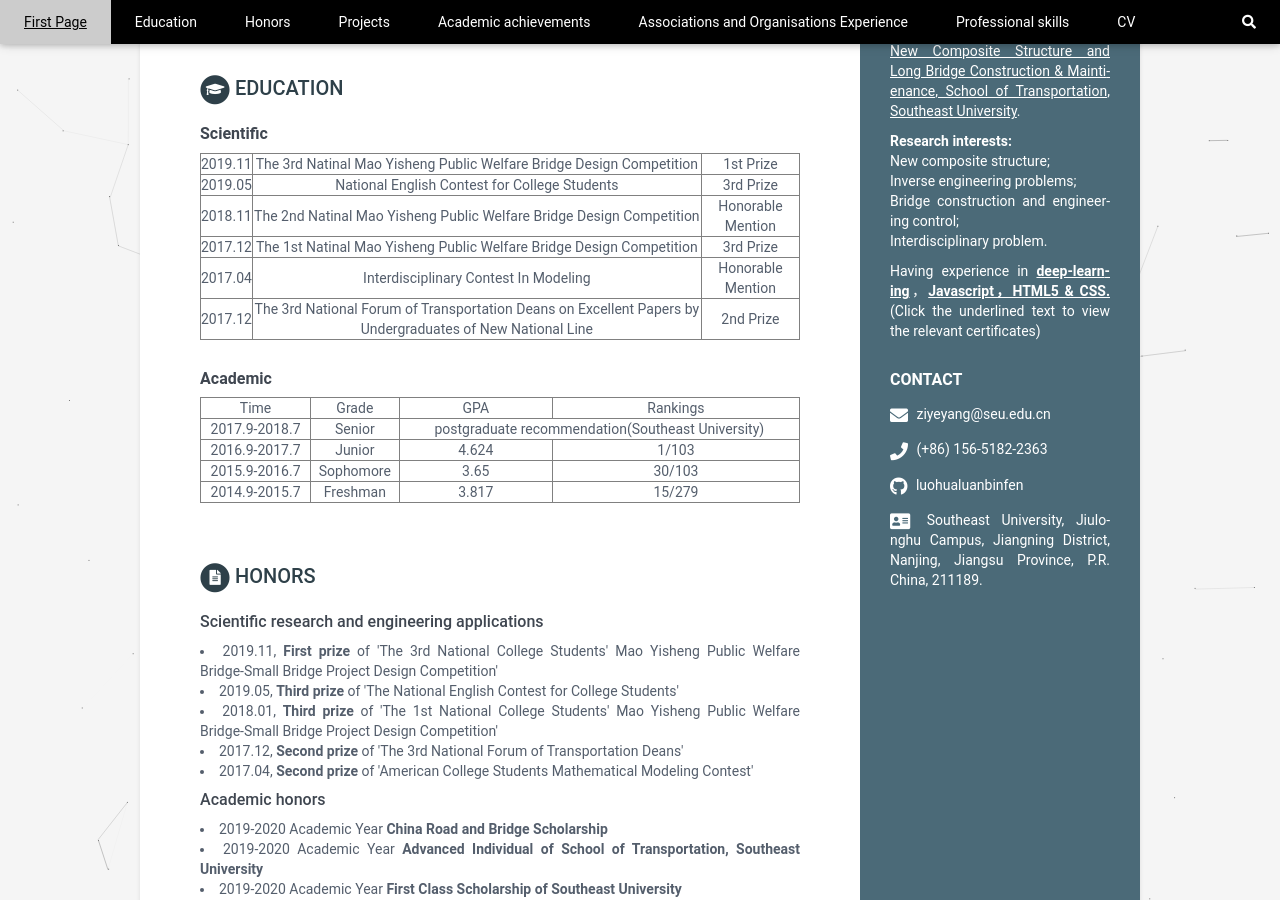
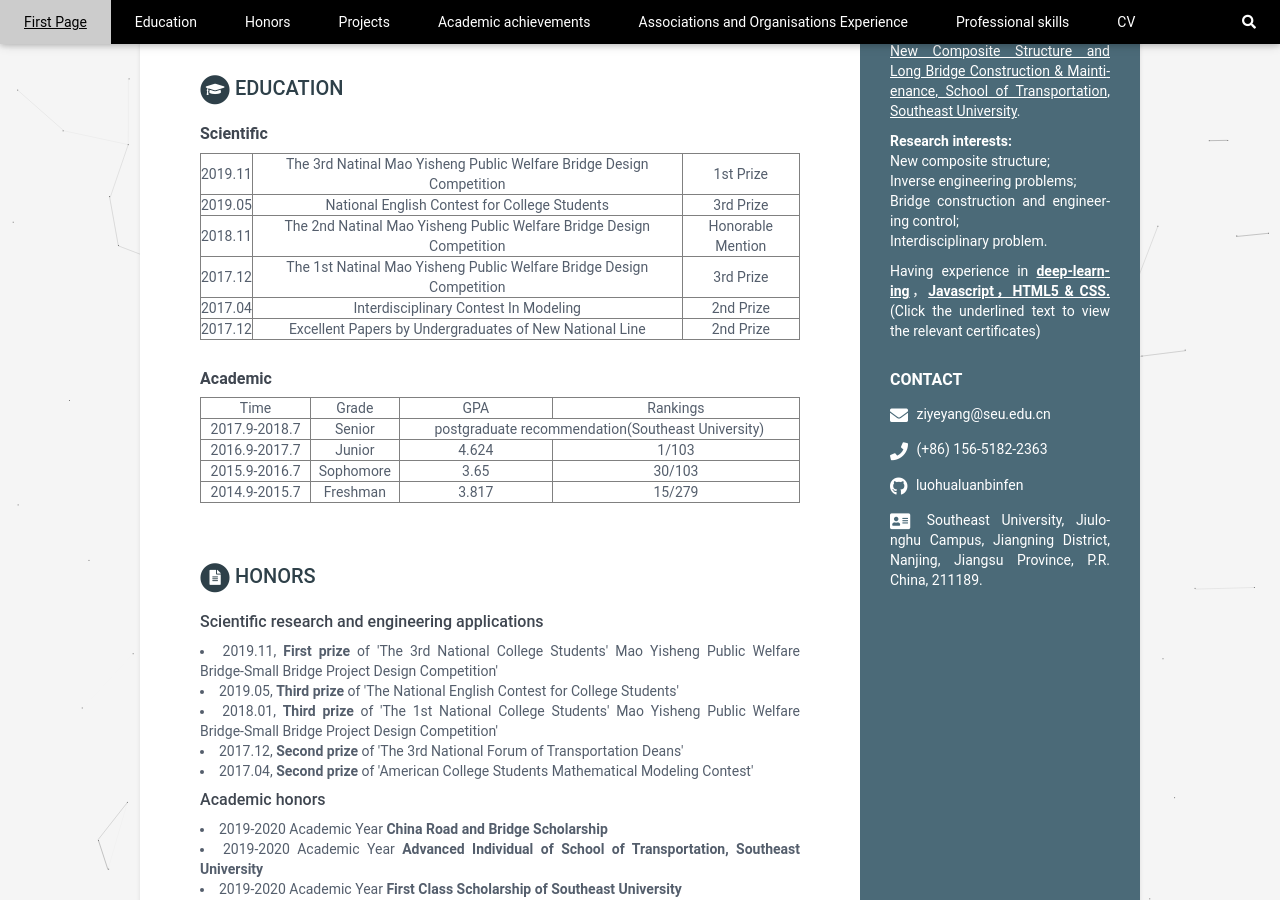
Before and after one commit to luohualuanbinfen/CV_EN, a Jekyll site: the page built from index.html, in a window 1280 px wide and 900 px high, scrolled down 370 px. Built offline with Jekyll 4.4.1, drawn with Linux system fonts in a browser that asks for light colours.

Commit message:
Update data.yml

```diff
--- a/_data/data.yml
+++ b/_data/data.yml
@@ -124,11 +124,11 @@ education1:
           <tr>
           <td> 2017.04 </td>
           <td> Interdisciplinary Contest In Modeling</td>
-          <td> Honorable Mention </td>
+          <td> 2nd Prize </td>
           </tr>
           <tr>
           <td> 2017.12 </td>
-          <td> The 3rd National Forum of Transportation Deans on Excellent Papers by Undergraduates of New National Line</td>
+          <td> Excellent Papers by Undergraduates of New National Line</td>
           <td> 2nd Prize </td>
           </tr>
           </table>
```
